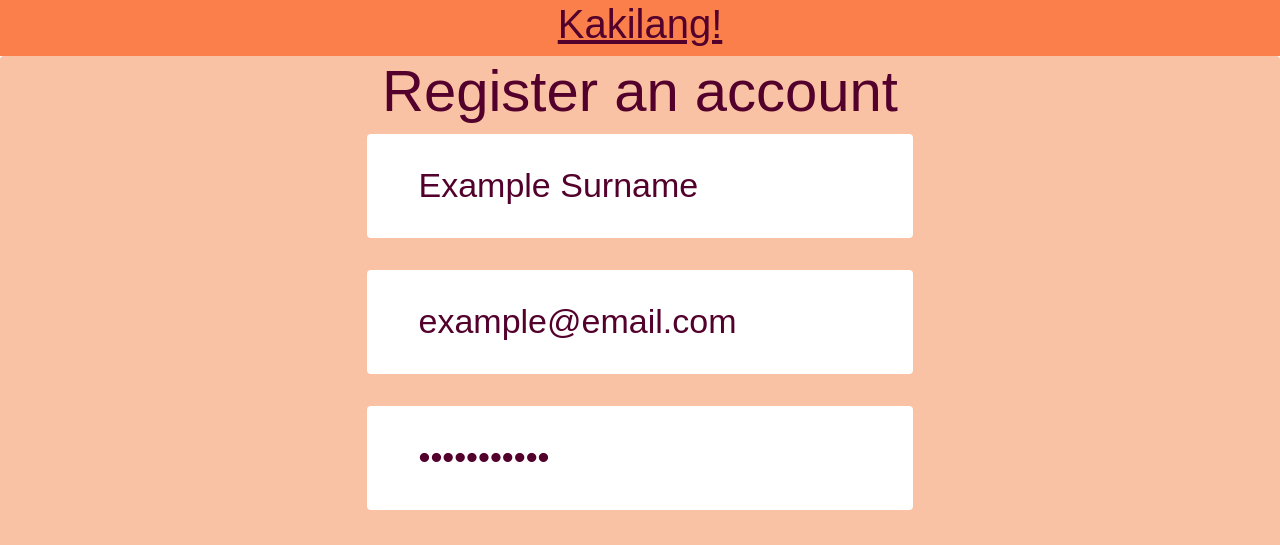
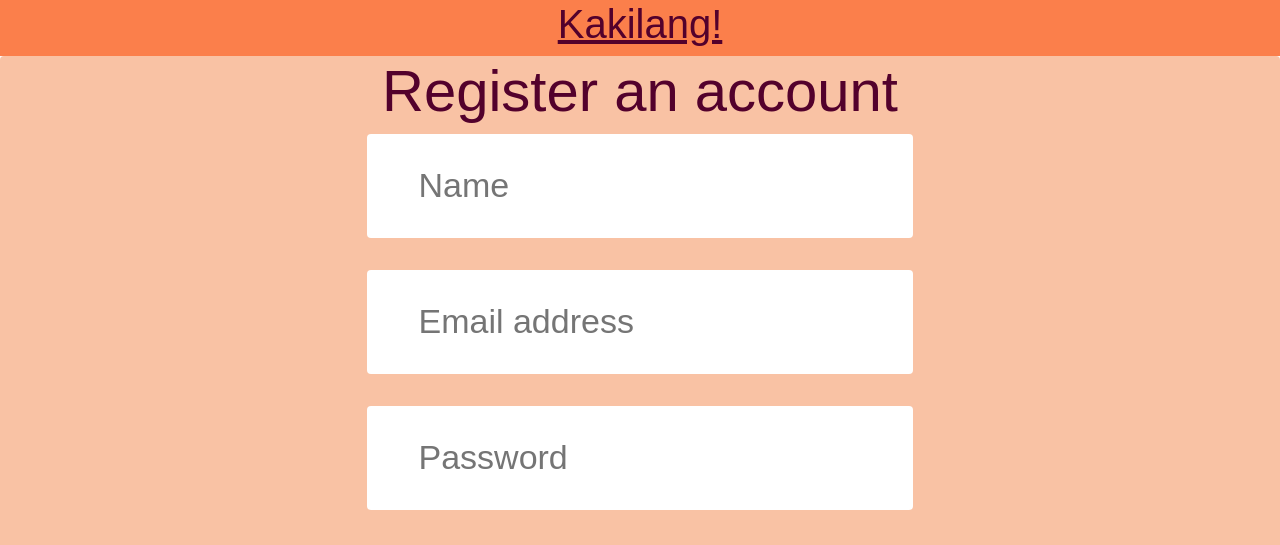
Before and after one commit to ChubbsBunns/Kakilang, a React (Create React App) app in the folder kakilang-web-app/: page /register in a window 1280 px wide. Shown: the top 545 px of the page. Built offline with nearby package versions, Linux system fonts and the light colour scheme; no server answers.

Commit message:
Made input boxes slightly nicer

```diff
--- a/kakilang-web-app/src/components/Login.component.js
+++ b/kakilang-web-app/src/components/Login.component.js
@@ -19,8 +19,8 @@ function Login({ setAuth }) {
    * @property {password} password - The user's password.
    * @property {function} setPassword - Changes the password value
    */
-  const [email, setEmail] = useState("example@email.com");
-  const [password, setPassword] = useState("password123");
+  const [email, setEmail] = useState("");
+  const [password, setPassword] = useState("");
 
   /**
    * Goes to websubpages.
@@ -93,6 +93,7 @@ function Login({ setAuth }) {
             type="email"
             name="Email"
             value={email}
+            placeholder="Email address"
             onChange={emailChange}
           />
           <br />
@@ -100,6 +101,7 @@ function Login({ setAuth }) {
             type="password"
             name="Password"
             value={password}
+            placeholder="Password"
             onChange={passwordChange}
           />
           <br />
--- a/kakilang-web-app/src/components/Registration.component.js
+++ b/kakilang-web-app/src/components/Registration.component.js
@@ -15,10 +15,10 @@ import Dropdown from "./Dropdown.component";
  */
 function Registration() {
   /** Login Information */
-  const [email, setEmail] = useState("example@email.com");
-  const [password, setPassword] = useState("password123");
+  const [email, setEmail] = useState("");
+  const [password, setPassword] = useState("");
   /** Profile Information */
-  const [name, setName] = useState("Example Surname");
+  const [name, setName] = useState("");
   const [major, setMajor] = useState();
   const [cca, setCCA] = useState();
   const [floor, setFloor] = useState();
@@ -94,12 +94,19 @@ function Registration() {
       <div className="Login-window">
         <form onSubmit={handleSubmit} encType="multipart/form-data">
           <h1> Register an account </h1>
-          <input type="string" name="Name" value={name} onChange={nameChange} />
+          <input
+            type="string"
+            name="Name"
+            value={name}
+            onChange={nameChange}
+            placeholder="Name"
+          />
           <br />
           <input
             type="email"
             name="Email"
             value={email}
+            placeholder="Email address"
             onChange={emailChange}
           />
           <br />
@@ -107,6 +114,7 @@ function Registration() {
             type="password"
             name="Password"
             value={password}
+            placeholder="Password"
             onChange={passwordChange}
           />
           <br />
```
